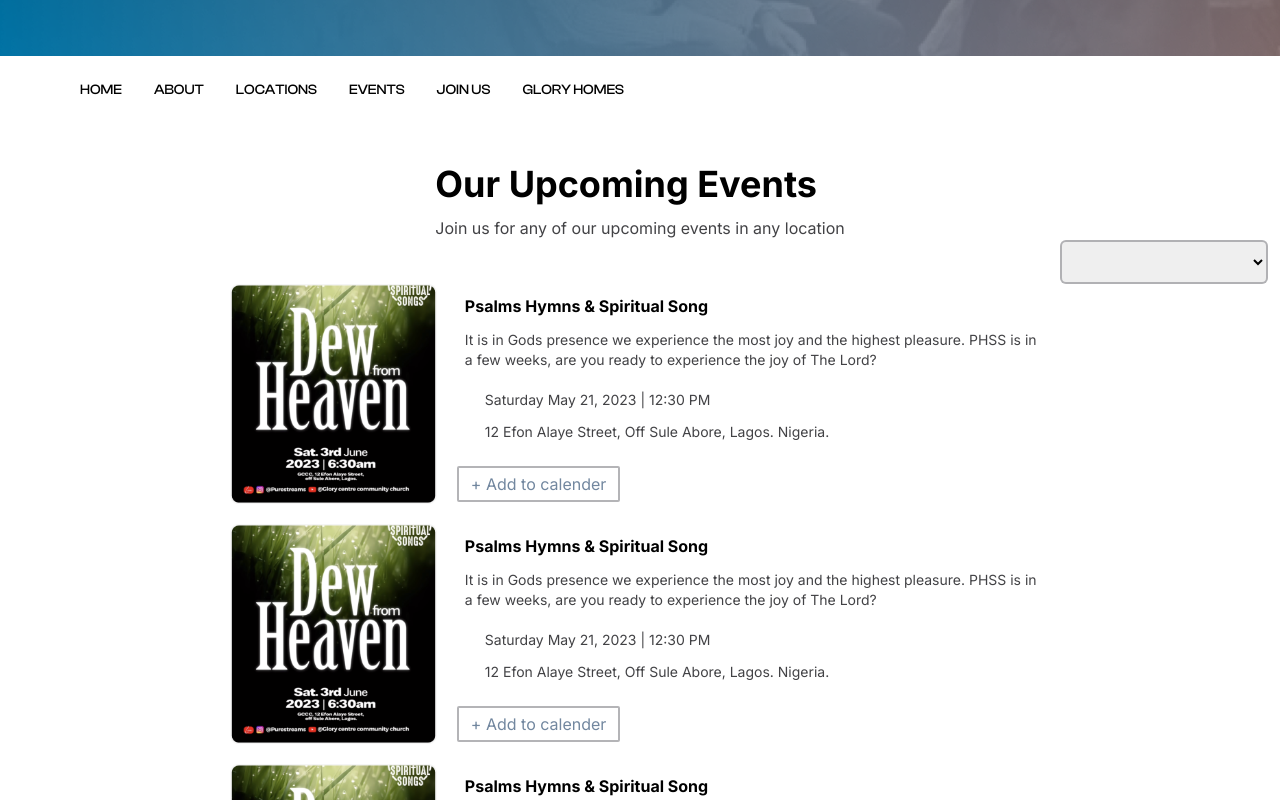
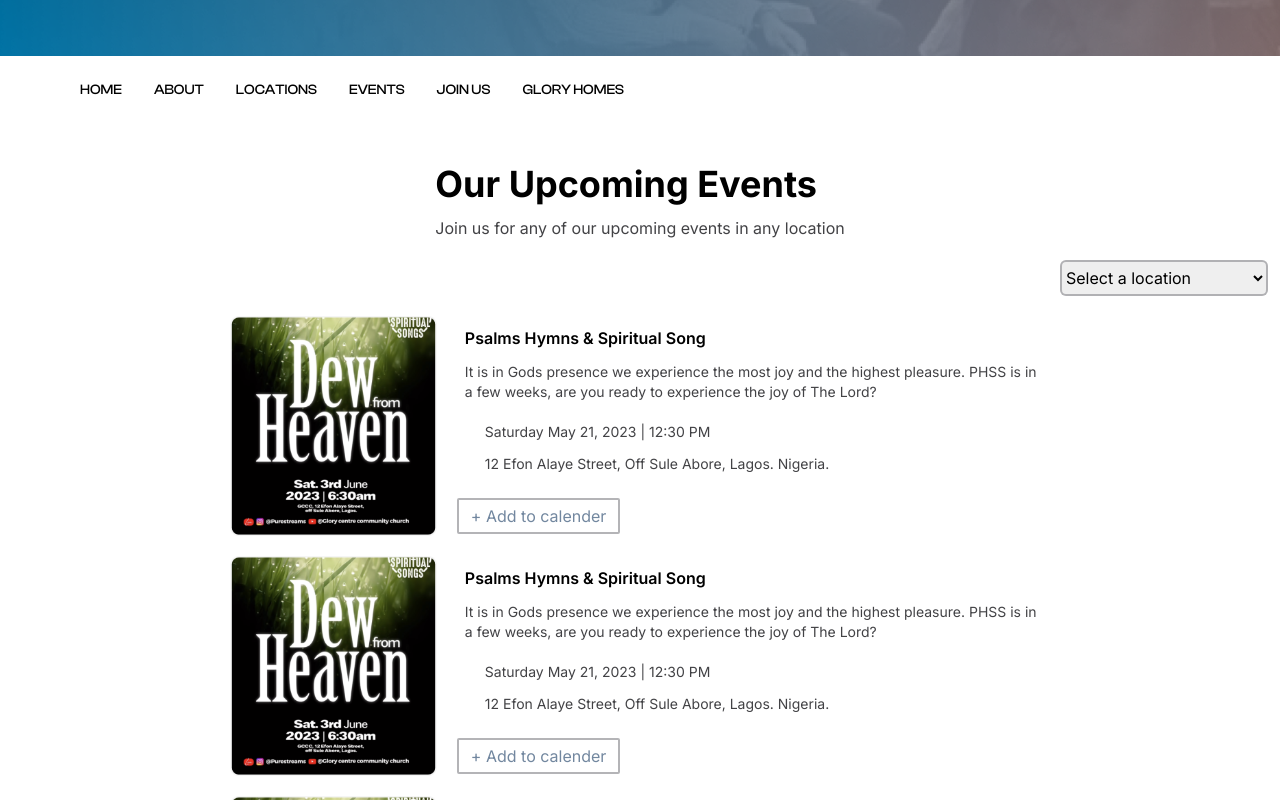
Before and after one commit to TeaToe17/GCCC, a Next.js app: page /events in a window 1280 px wide. Shown: the part 460-1260 px from the top of the page. Built offline with nearby package versions, Linux system fonts and the light colour scheme; a web font is replaced by a local one.

Commit message:
merge pull requests 2

```diff
--- a/src/app/events/page.tsx
+++ b/src/app/events/page.tsx
@@ -39,7 +39,7 @@ const Events = () => {
   return (
     <div>
       <Hero />
-      <div className="flex items-center justify-center w-full flex-col  px-3 py-10">
+      <div className="flex items-center justify-center w-full flex-col  px-3 py-10 gap-5">
         <div className="flex flex-col gap-3">
           <h1 className="text-4xl font-bold text-black ">
             Our Upcoming Events
@@ -49,8 +49,7 @@ const Events = () => {
           </span>
         </div>
         <div className="flex items-end w-full justify-end">
-          <select className="w-52 h-5 border-solid rounded-md border-2 border-[#a2a2a5cc] p-5 text-black">
-            select a location
+          <select className="w-52 h-9 border-solid rounded-md border-2 border-[#a2a2a5cc] text-black">
             <option value="default">Select a location</option>
             <option>Select a city...</option>
             <option>Select a city...</option>
@@ -74,7 +73,7 @@ const Events = () => {
                 </div>
                 <div className="flex  items-start  flex-col justify-start gap-3">
                   <div className="flex flex-col gap-3 m-2">
-                    <h3 className="font-bold text=-5xl text-black">
+                    <h3 className="font-semibold text=-5xl text-black">
                       {info.title}
                     </h3>
                     <span className="text-[#131316CC] font-sm font-normal text-sm ">
```
